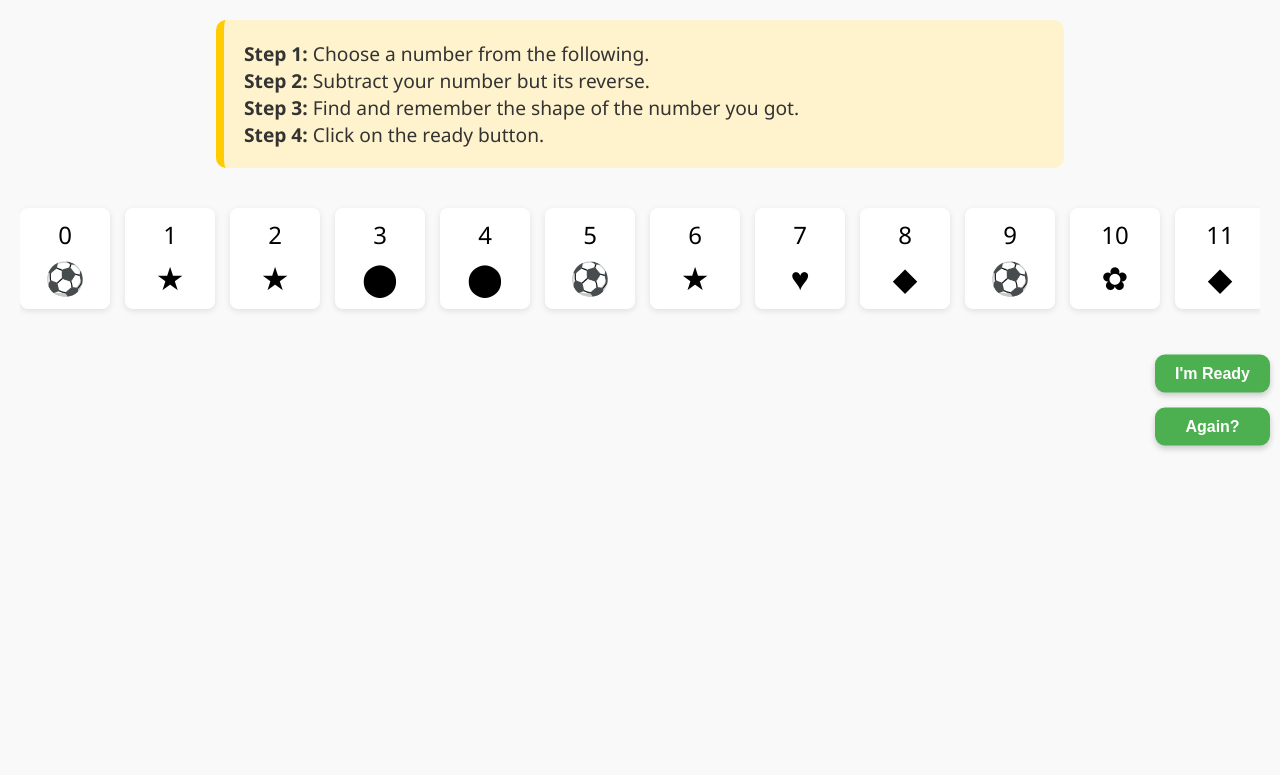
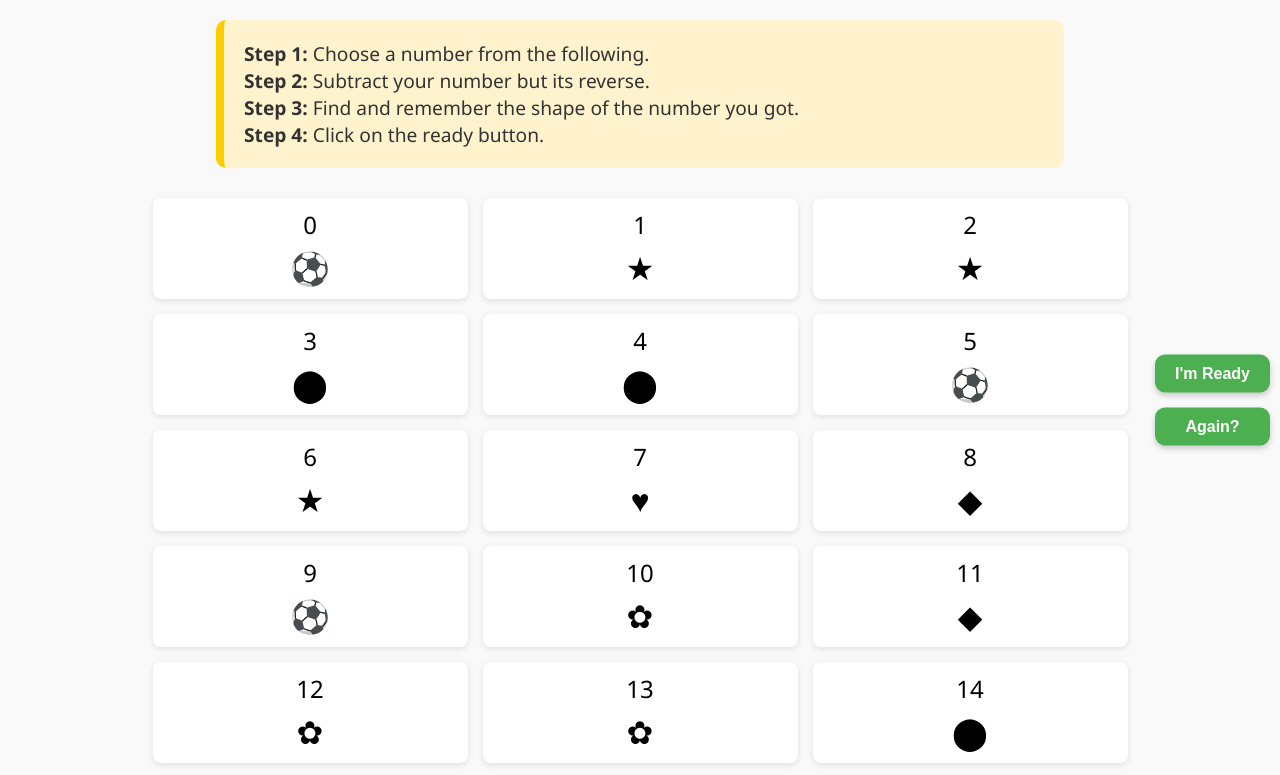
Before and after one commit to TheMagicNumbers/numbers, a plain HTML site: page index.html in a window 1280 px wide. Shown: the top 775 px of the page. Drawn offline with Linux system fonts and the light colour scheme.

Commit message:
Update index.html

```diff
--- a/index.html
+++ b/index.html
@@ -26,19 +26,17 @@
 
     .number-container {
       display: flex;
-      flex-wrap: nowrap;
-      overflow-x: auto;
+      flex-wrap: wrap;
       gap: 15px;
-      padding: 10px 0;
-      width: 100%;
+      justify-content: center;
     }
 
     .number {
+      width: calc(25% - 15px); /* 4 blocks per row with spacing */
       font-size: 1.5rem;
       display: flex;
       flex-direction: column;
       align-items: center;
-      min-width: 70px;
       background: white;
       border-radius: 8px;
       box-shadow: 0 2px 6px rgba(0,0,0,0.1);
@@ -116,8 +114,8 @@
 
     @media (max-width: 600px) {
       .number {
+        width: calc(50% - 15px); /* 2 blocks per row on small screens */
         font-size: 1rem;
-        min-width: 60px;
       }
 
       .shape {
```
